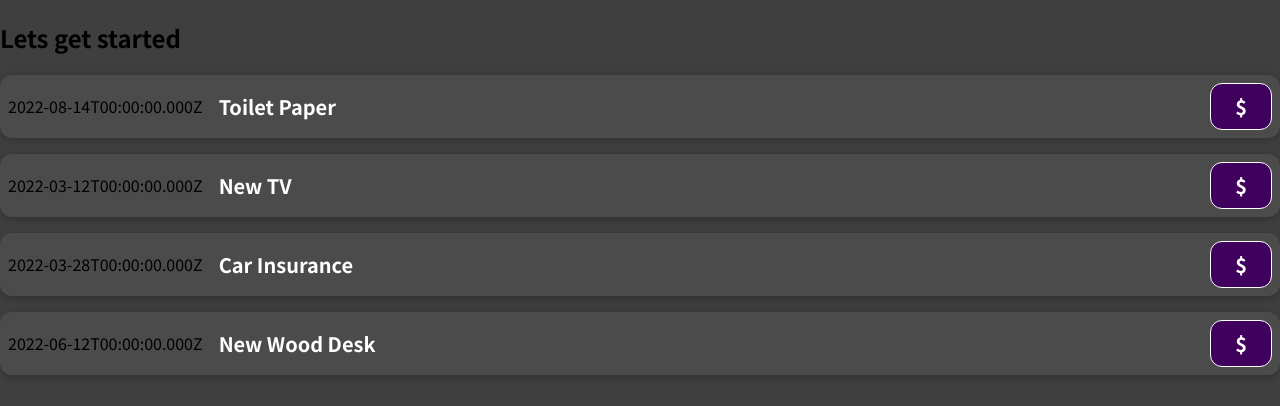
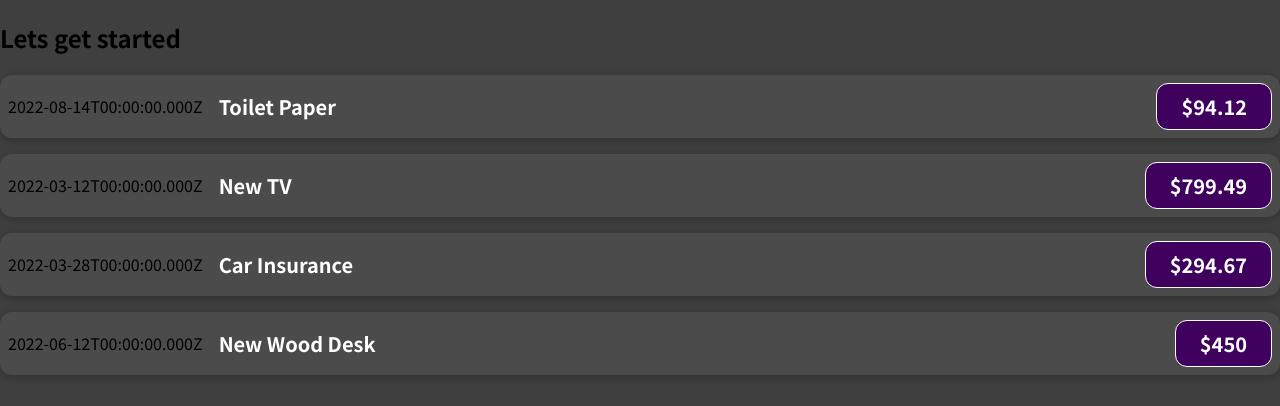
Before and after one commit to DanielVillasmil/Udemy-React, a JavaScript app: page / in a window 1280 px wide. Shown: the top 406 px of the page. Built offline with nearby package versions, Linux system fonts and the light colour scheme.

Commit message:
corrected typo

```diff
--- a/src/components/ExpenseItem/ExpenseItem.js
+++ b/src/components/ExpenseItem/ExpenseItem.js
@@ -6,7 +6,7 @@ function ExpenseItem(props) {
       <div>{props.date.toISOString()}</div>
       <div className="expense-item__description">
         <h2>{props.title}</h2>
-        <div className="expense-item__price">${props.ammount}</div>
+        <div className="expense-item__price">${props.amount}</div>
       </div>
     </div>
   );
```
